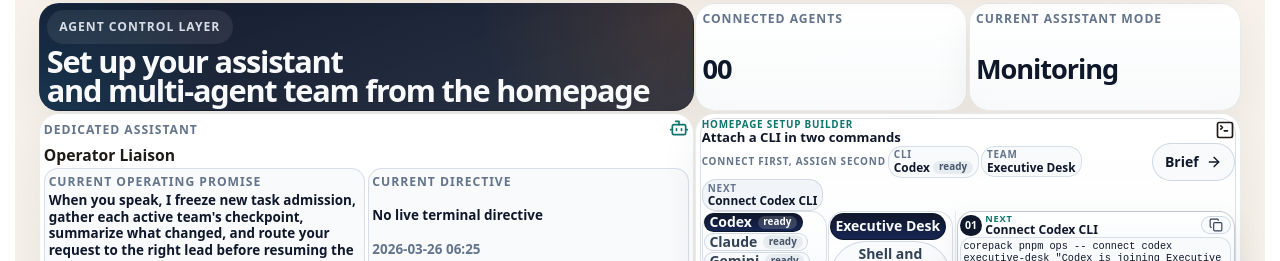
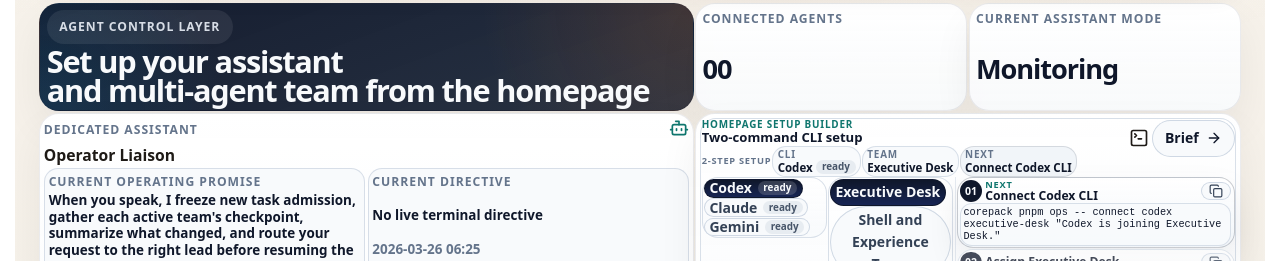
Before and after one commit to GongJae00/research-pages, a Next.js app in the folder apps/web/: page /en in a window 1280 px wide. Shown: the part 1560-1821 px from the top of the page. Built offline with nearby package versions, Linux system fonts and the light colour scheme; no server answers.

Commit message:
Autonomy batch 1561: shell-experience

```diff
--- a/apps/web/src/components/homepage-agent-control-section.module.css
+++ b/apps/web/src/components/homepage-agent-control-section.module.css
@@ -433,7 +433,7 @@
   display: flex;
   flex-wrap: wrap;
   align-items: center;
-  gap: 0.12rem;
+  gap: 0.08rem;
   margin-top: 0.02rem;
 }
 
@@ -492,7 +492,7 @@
 
 .setupDigestLead {
   color: #64748b;
-  font-size: 0.62rem;
+  font-size: 0.58rem;
   font-weight: 700;
   letter-spacing: 0.08em;
   line-height: 1.1;
@@ -537,8 +537,8 @@
   align-items: center;
   gap: 0.28rem;
   min-width: 0;
-  min-height: 1.55rem;
-  padding: 0.14rem 0.32rem;
+  min-height: 1.42rem;
+  padding: 0.12rem 0.26rem;
   border: 1px solid rgba(203, 213, 225, 0.72);
   border-radius: 14px;
   background: rgba(248, 250, 252, 0.92);
@@ -553,7 +553,7 @@
 .setupDigestValue {
   min-width: 0;
   color: #0f172a;
-  font-size: 0.74rem;
+  font-size: 0.72rem;
   font-weight: 700;
   line-height: 1.15;
   overflow-wrap: anywhere;
--- a/apps/web/src/components/homepage-agent-control-section.tsx
+++ b/apps/web/src/components/homepage-agent-control-section.tsx
@@ -87,13 +87,13 @@
       providersBody:
         "브라우저가 로컬 터미널을 직접 제어하지는 않지만, 각 개발자는 CLI 세션을 로컬 브리지에 등록하고 이 페이지에서 연결 상태를 확인할 수 있습니다.",
       setupBuilderLabel: "홈페이지 셋업 빌더",
-      setupBuilderTitle: "CLI와 팀을 고르면 바로 실행 순서가 정리됩니다",
+      setupBuilderTitle: "두 명령으로 CLI 연결",
       setupBuilderBody: "CLI와 팀을 고른 뒤 강조된 명령만 로컬 터미널에서 실행하면 됩니다.",
       connectCommand: "연결 명령 복사",
       assignCommand: "재배정 명령 복사",
       copied: "복사됨",
       openBrief: "브리프 열기",
-      commandOrder: "연결 후 배정",
+      commandOrder: "2단계 설정",
       activeSetup: "현재 셋업",
       selectedCli: "선택 CLI",
       selectedTeamLabel: "선택 팀",
@@ -146,13 +146,13 @@
     providersBody:
       "Each developer registers a local CLI session with the bridge, and this page keeps connection state and team ownership visible.",
     setupBuilderLabel: "Homepage setup builder",
-    setupBuilderTitle: "Attach a CLI in two commands",
+    setupBuilderTitle: "Two-command CLI setup",
     setupBuilderBody: "Choose a CLI and team, then run the highlighted command in the local terminal.",
     connectCommand: "Copy connect command",
     assignCommand: "Copy assign command",
     copied: "Copied",
     openBrief: "Brief",
-    commandOrder: "Connect first, assign second",
+    commandOrder: "2-step setup",
     activeSetup: "Active setup",
     selectedCli: "Selected CLI",
     selectedTeamLabel: "Selected team",
```
